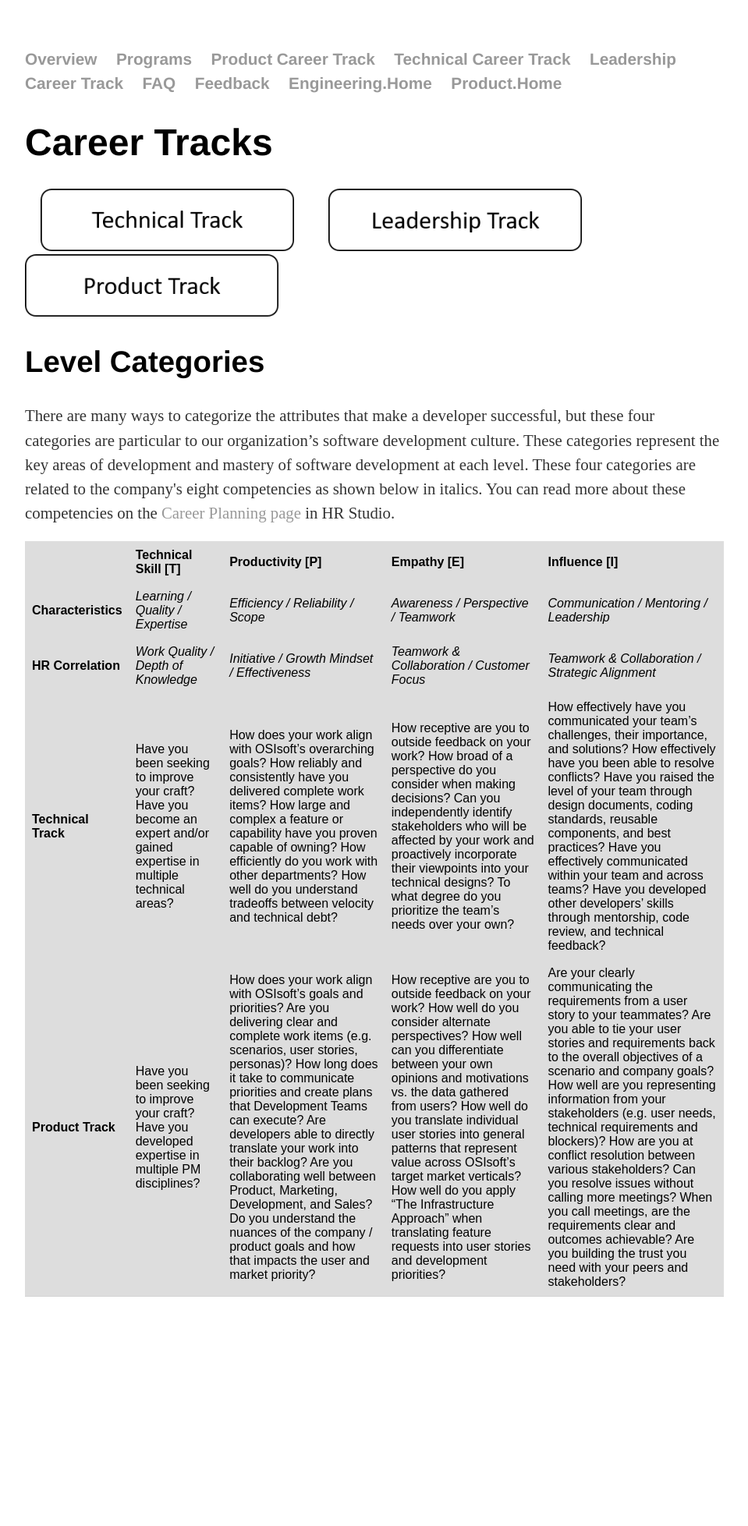
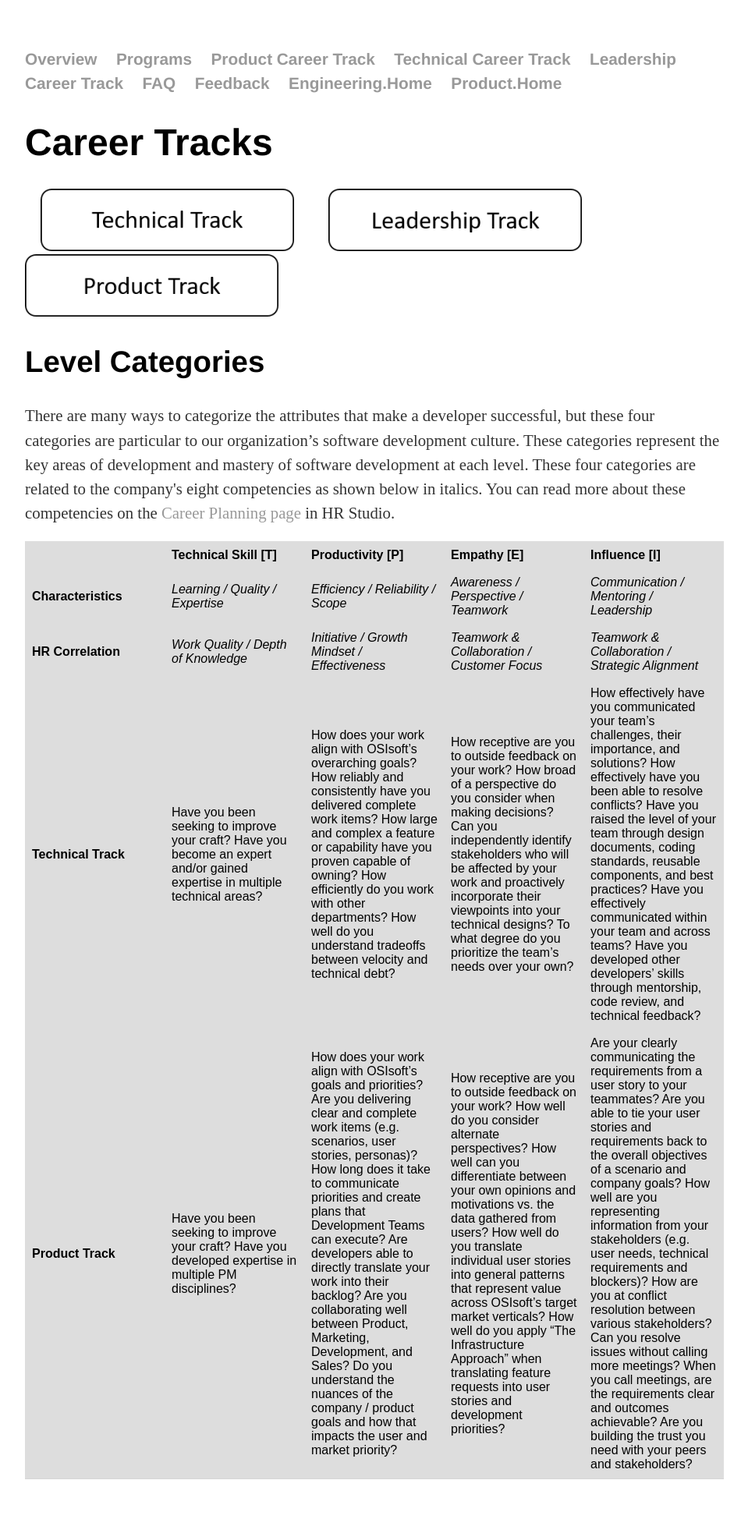
Before and after one commit to OSIEng/osieng.github.io, a Jekyll site: the page built from career/index.html, in a window 1280 px wide. Shown: the whole page at 78% size, without its empty margins (160-1119 px from the left). Built offline with Jekyll 4.4.1, drawn with Linux system fonts in a browser that asks for light colours; before the commit the page ends 1723 px from its top, so only the background shows below that.

Commit message:
Update index.html

```diff
--- a/career/index.html
+++ b/career/index.html
@@ -6,12 +6,14 @@ title: Career Tracks - OSIsoft Engineering
 table {
     font-family: arial, sans-serif;
     border-collapse: collapse;
+	border: 1px solid black;
     width: 100%;
 }
 td, th {
     border: 1px solid #dddddd;
     text-align: left;
     padding: 8px;
+	width: 20%;
 }
 tr:nth-child(even) {
     background-color: #dddddd;
```
